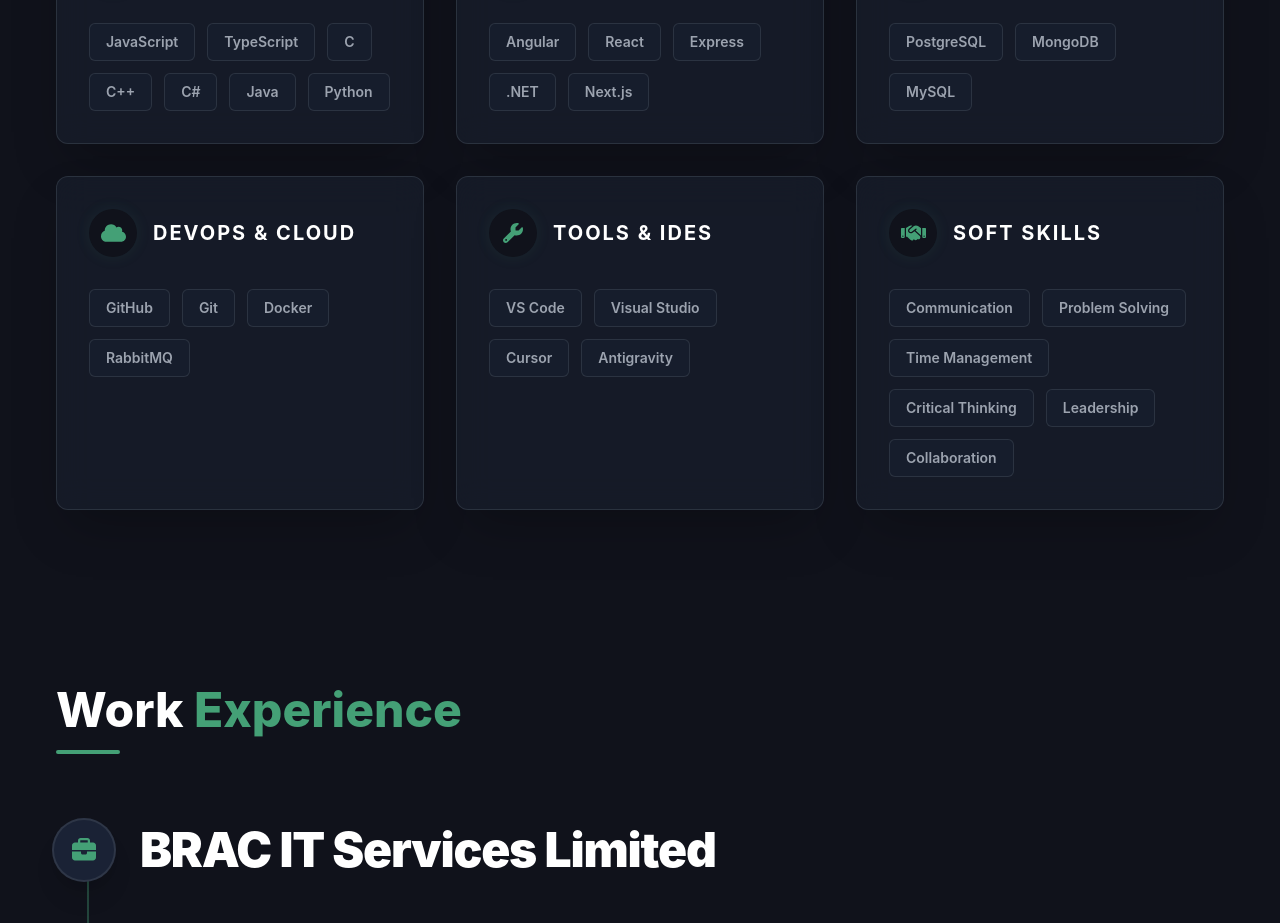
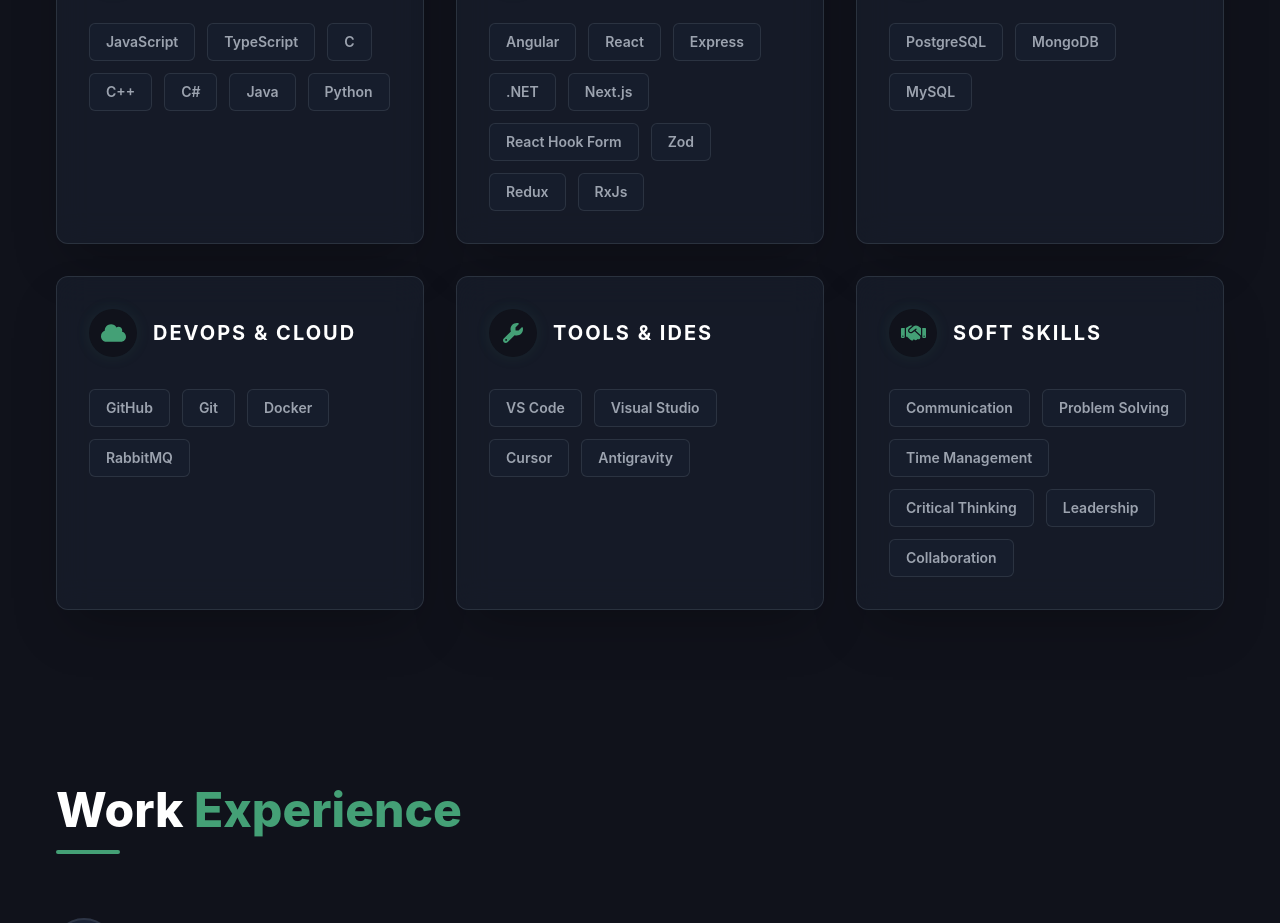
Before and after one commit to shdhrubo/portfolio, a React (Create React App) app: page / in a window 1280 px wide. Shown: the part 1220-2143 px from the top of the page. Built offline with nearby package versions, Linux system fonts and the light colour scheme.

Commit message:
skill section added

```diff
--- a/src/components/Home/Skills/Skills.js
+++ b/src/components/Home/Skills/Skills.js
@@ -20,7 +20,17 @@
   {
     category: "Frameworks",
     icon: faLayerGroup,
-    skills: ["Angular", "React", "Express", ".NET", "Next.js"],
+    skills: [
+      "Angular",
+      "React",
+      "Express",
+      ".NET",
+      "Next.js",
+      "React Hook Form",
+      "Zod",
+      "Redux",
+      "RxJs",
+    ],
   },
   {
     category: "Databases",
```
